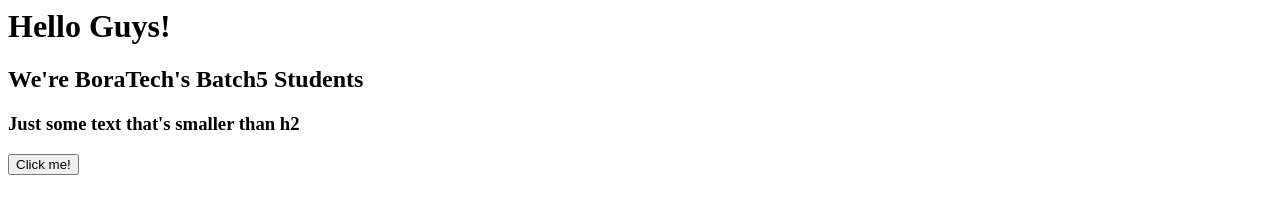
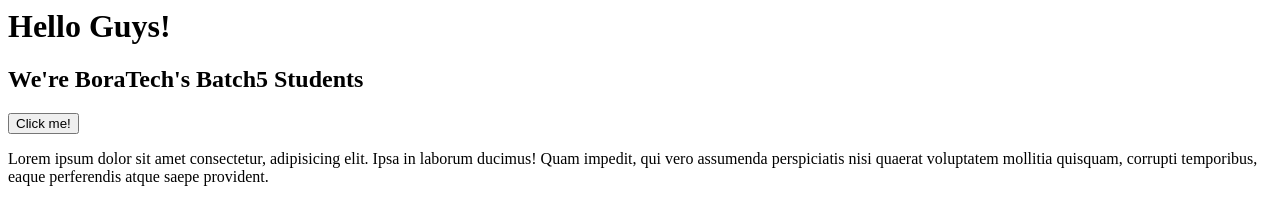
Before and after one commit to annachen0704/Batch5_HTML_CSS, a plain HTML site: page MuradE/index.html in a window 1280 px wide. Drawn offline with Linux system fonts and the light colour scheme.

Commit message:
added a paragraph

```diff
--- a/MuradE/index.html
+++ b/MuradE/index.html
@@ -5,7 +5,12 @@
   <body>
     <h1>Hello Guys!</h1>
     <h2>We're BoraTech's Batch5 Students</h2>
-    <h3>Just some text that's smaller than h2</h3>
     <button>Click me!</button>
+    <p>
+      Lorem ipsum dolor sit amet consectetur, adipisicing elit. Ipsa in laborum
+      ducimus! Quam impedit, qui vero assumenda perspiciatis nisi quaerat
+      voluptatem mollitia quisquam, corrupti temporibus, eaque perferendis atque
+      saepe provident.
+    </p>
   </body>
 </html>
```
